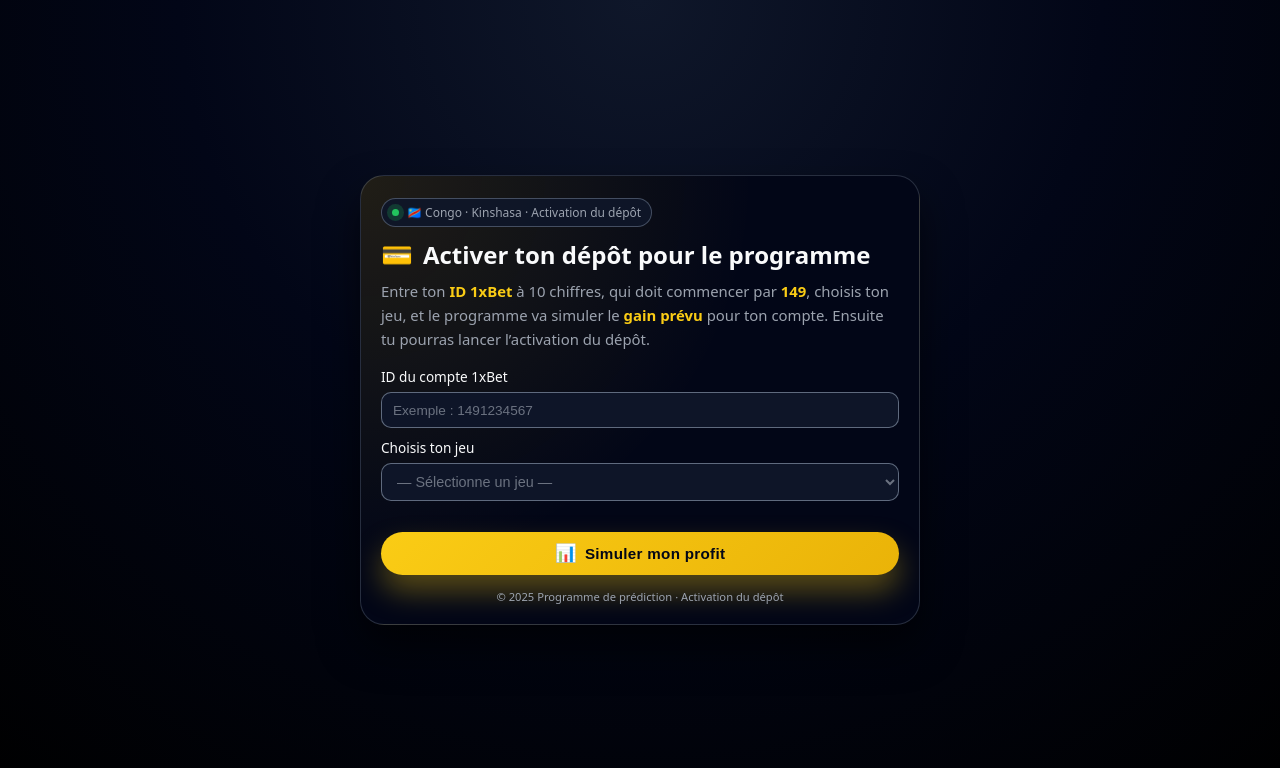
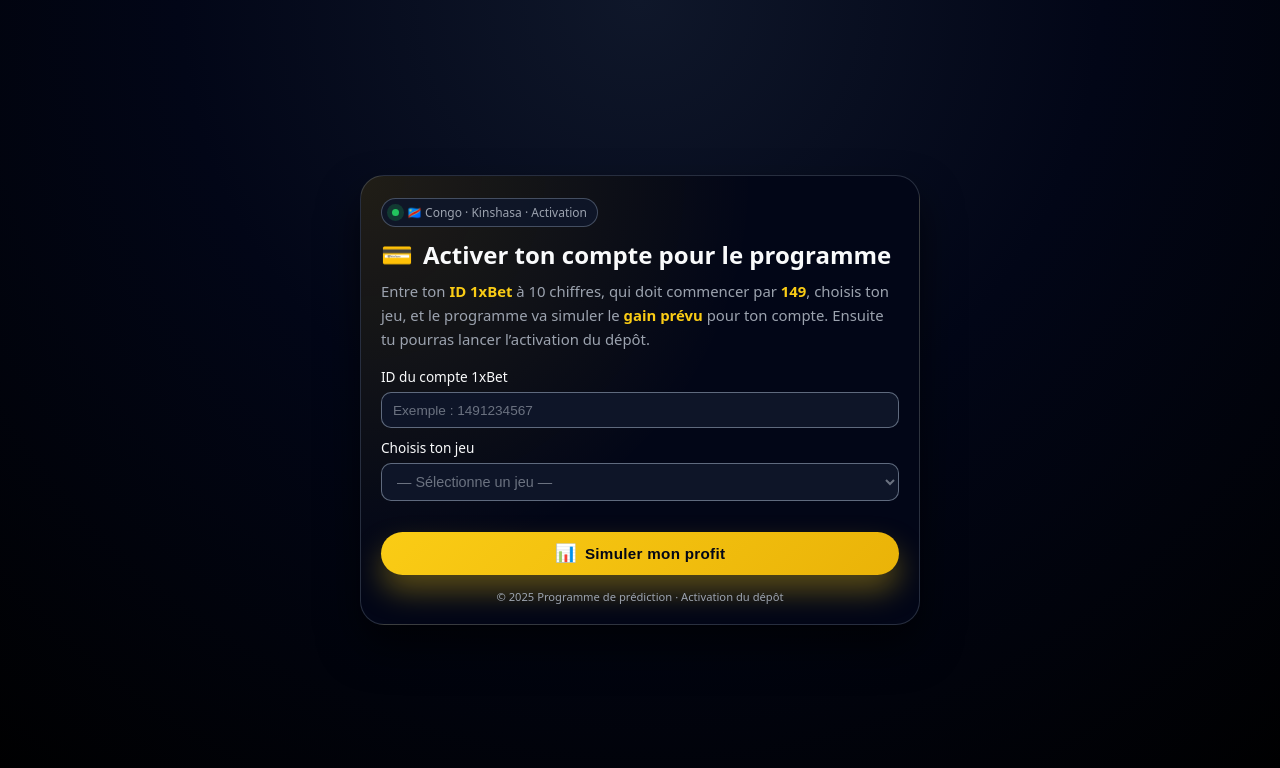
Before and after one commit to kzgnss/CONGOHACKBOTI, a plain HTML site: page index.html in a window 1280 px wide. Drawn offline with Linux system fonts and the light colour scheme.

Commit message:
Update index.html

```diff
--- a/index.html
+++ b/index.html
@@ -271,12 +271,12 @@
       <div class="card-inner">
         <div class="badge-geo">
           <span class="badge-dot"></span>
-          🇨🇩 Congo · Kinshasa · Activation du dépôt
+          🇨🇩 Congo · Kinshasa · Activation
         </div>
 
         <h1>
           <span class="icon">💳</span>
-          Activer ton dépôt pour le programme
+          Activer ton compte pour le programme
         </h1>
 
         <p class="subtitle">
```
